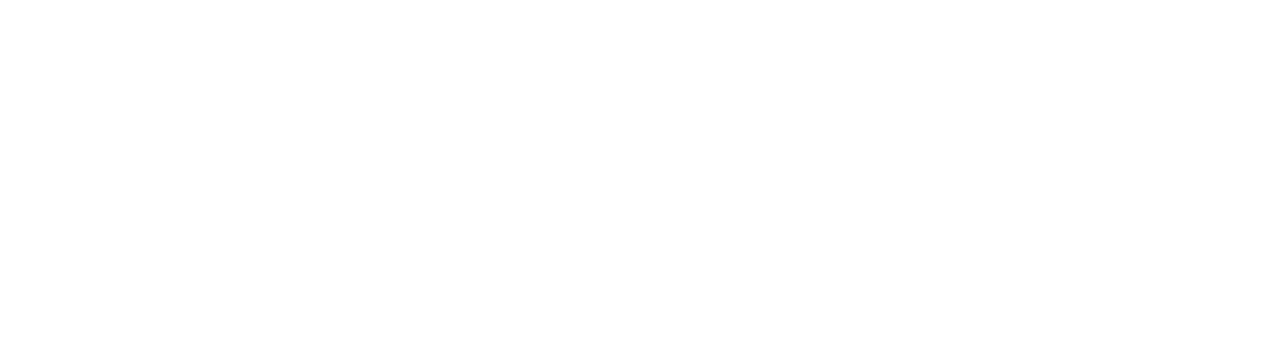
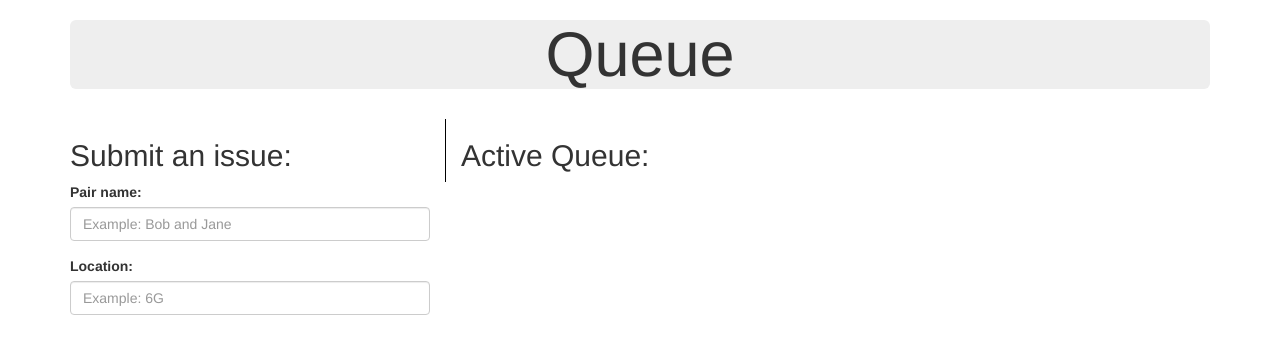
Before and after one commit to pizzimenti/gamified-queue, a plain HTML site: page index.html in a window 1280 px wide. Drawn offline with Linux system fonts and the light colour scheme.

Commit message:
add first two form elements

```diff
--- a/css/styles.css
+++ b/css/styles.css
@@ -0,0 +1,8 @@
+.jumbotron {
+  text-align: center;
+  padding: 0px;
+}
+
+#queue-column {
+  border-left: solid black 1px;
+}
--- a/index.html
+++ b/index.html
@@ -6,9 +6,35 @@
     <link rel="stylesheet" type="text/css" href="css/styles.css"/>
     <script type="text/javascript" src="js/jquery-1.12.0.js"></script>
     <script type="text/javascript" src="js/scripts.js"></script>
-    <title></title>
+    <title>Epicodus Queue</title>
   </head>
   <body>
+    <div class="container">
+      <div class="jumbotron">
+          <h1>Queue</h1>
+      </div>
+      <div class="row">
+        <div id="submit-column" class="col-md-4">
+          <h2>Submit an issue:</h2>
+          <form id="issue-form">
+            <div class="form-group">
+              <label for="pair-name">Pair name:</label>
+              <input type="text" class="form-control" id="pair-name" placeholder="Example: Bob and Jane">
+            </div>
+            <div class="form-group">
+              <label for="location">Location:</label>
+              <input type="text" class="form-control" id="location" placeholder="Example: 6G">
+            </div>
+
+
+          </form>
+        </div>
+        <div id="queue-column" class="col-md-8">
+          <h2>Active Queue:</h2>
+        </div>
+      </div>
+    </div>
+
 
   </body>
 </html>
```
